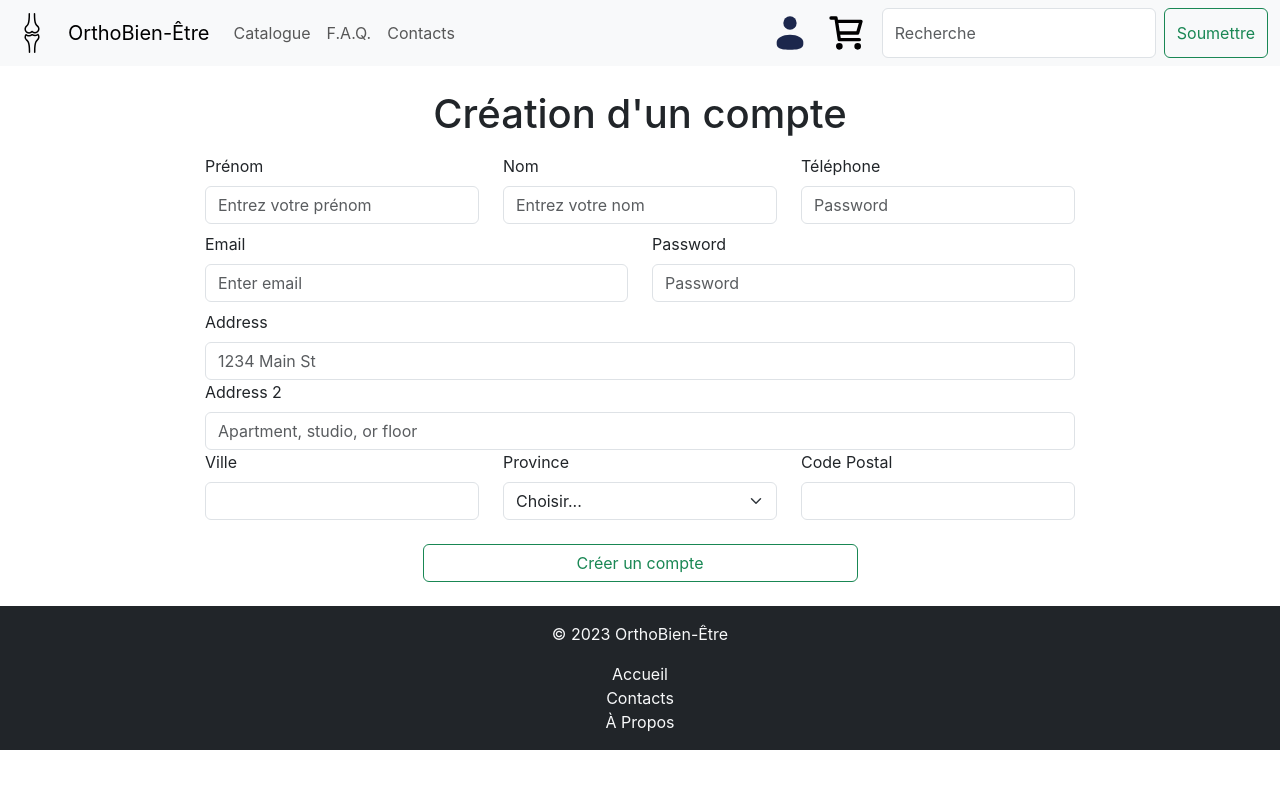
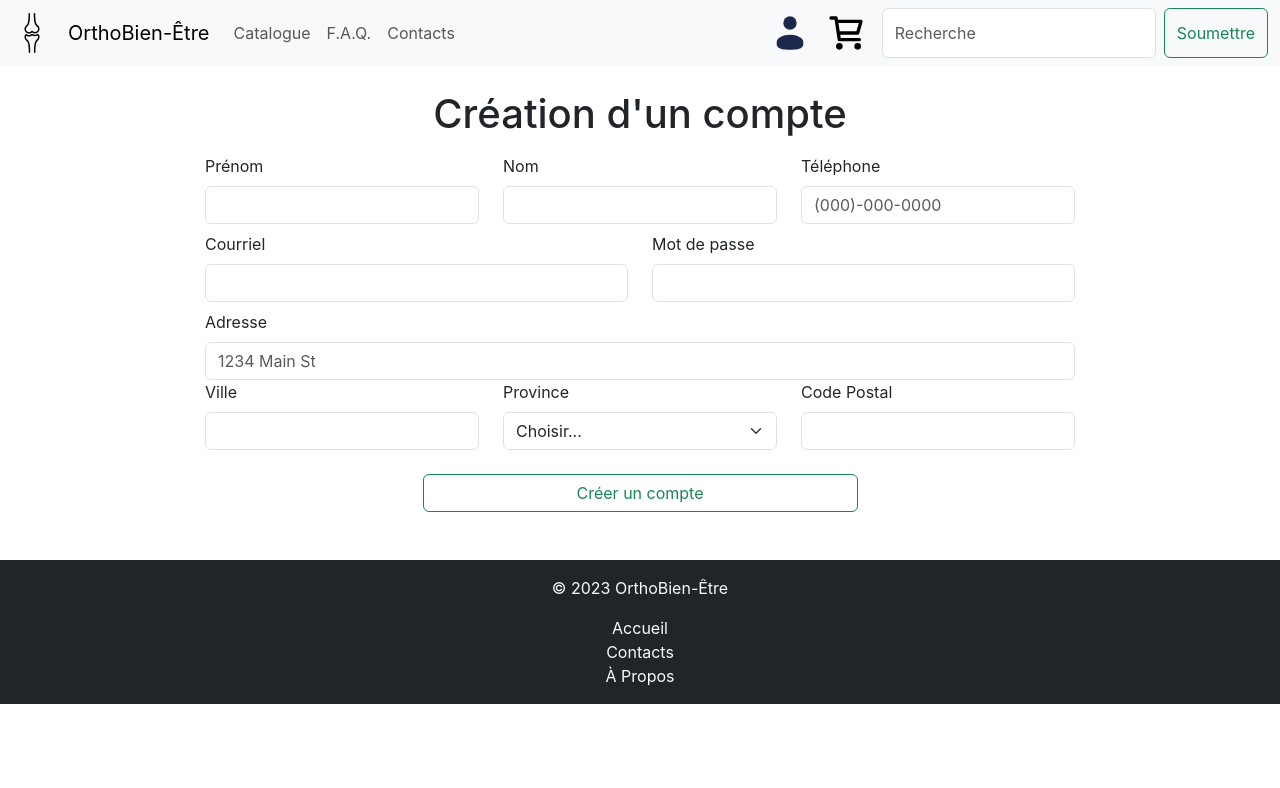
Before and after one commit to INM5001-A23/OrthoBien-Etre, a React (Create React App) app in the folder frontend/: page /inscription in a window 1280 px wide. Shown: the top 788 px of the page. Built offline with nearby package versions, Linux system fonts and the light colour scheme.

Commit message:
style catalogue

```diff
--- /dev/null
+++ b/frontend/src/components/Carte.module.css
@@ -0,0 +1,11 @@
+.header-img {
+  object-fit: cover;
+  width: 100%;
+  height: 250px;
+}
+
+.description-field {
+  white-space: nowrap;
+  overflow: hidden;
+  text-overflow: ellipsis;
+}
--- a/frontend/src/components/CarteCarree.js
+++ b/frontend/src/components/CarteCarree.js
@@ -1,5 +1,6 @@
 import ListGroup from "react-bootstrap/ListGroup";
 import Card from "react-bootstrap/Card";
+import styles from "./Carte.module.css";
 
 function CarteCarree({ img, nomProduit, categorie, description, prix }) {
   return (
@@ -9,10 +10,12 @@ function CarteCarree({ img, nomProduit, categorie, description, prix }) {
         textAlign: "center",
       }}
     >
-      <Card.Img variant="top" src={img} />
+      <Card.Img className={styles["header-img"]} variant="top" src={img} />
       <Card.Body>
         <Card.Title>{nomProduit}</Card.Title>
-        <Card.Text>{description}</Card.Text>
+        <Card.Text className={styles["description-field"]}>
+          {description}
+        </Card.Text>
       </Card.Body>
 
       <ListGroup className="list-group-flush">
--- a/frontend/src/components/CarteCercle.js
+++ b/frontend/src/components/CarteCercle.js
@@ -1,5 +1,5 @@
 import Card from "react-bootstrap/Card";
-import styles from "./CarteCercle.module.css";
+import styles from "./Carte.module.css";
 
 function CarteCercle({ img, nomProduit, path }) {
   return (
--- a/frontend/src/components/CarteCercle.module.css
+++ /dev/null
@@ -1,5 +0,0 @@
-.header-img {
-  object-fit: cover;
-  width: 100%;
-  height: 250px;
-}
--- a/frontend/src/pages/PageCatalogue.js
+++ b/frontend/src/pages/PageCatalogue.js
@@ -3,10 +3,34 @@ import CarteCarree from "../components/CarteCarree";
 import BoutonDeroulant from "../components/BoutonDeroulant";
 import Col from "react-bootstrap/Col";
 import Row from "react-bootstrap/Row";
+import { useContext, useEffect, useState } from "react";
+import { AxiosContext } from "..";
+import { Container } from "react-bootstrap";
 
 function PageCatalogue() {
+  const axios = useContext(AxiosContext);
+  const [items, setItems] = useState([]);
+
+  useEffect(() => {
+    axios
+      .get("/coffee/hot")
+      .then(function (response) {
+        // handle success
+        console.log(response);
+        setItems(response.data);
+      })
+      .catch(function (error) {
+        // handle error
+        console.log(error);
+      })
+      .finally(function () {
+        // always executed
+      });
+  }, []);
+
   return (
     <ModelePage>
+      <Container>
         <BoutonDeroulant
           titre="Trier par"
           option1="Prix[Bas-Élevé]"
@@ -14,19 +38,20 @@ function PageCatalogue() {
           option3="Meilleurs vendeurs"
           option4="En promotion"
         />
-      <Row xs={4} md={4} className="g-3">
-        {Array.from({ length: 4 }).map((_, idx) => (
-          <Col key={idx}>
+        <Row xs={1} md={4} className="g-3 justify-content-center">
+          {items.map((item) => (
+            <Col key={item.id}>
               <CarteCarree
-              img="/bones.svg"
-              nomProduit="Nom du produit"
-              categorie="Catégorie"
-              description="Description"
-              prix="Prix(0.00 $)"
+                img={item.image}
+                nomProduit={item.title}
+                // categorie="Catégorie"
+                description={item.description}
+                // prix="Prix(0.00 $)"
               />
             </Col>
           ))}
         </Row>
+      </Container>
     </ModelePage>
   );
 }
--- a/frontend/src/pages/PageConnexion.js
+++ b/frontend/src/pages/PageConnexion.js
@@ -10,16 +10,20 @@ function PageConnexion() {
   return (
     <ModelePage>
       <h1 className="d-flex justify-content-center mb-3">Connexion</h1>
+      <p className="d-flex justify-content-center mb-3">
+        Veuillez entrer vos information si vous êtes déjà enregistré. <br></br>
+        Sinon veuillez vous inscrire.
+      </p>
       <Container className="d-flex justify-content-center">
-        <Form className="w-25">
+        <Form className="w-25 mb-5">
           <Form.Group className="mb-3 mx-auto" controlId="formBasicEmail">
-            <Form.Label>Email address</Form.Label>
-            <Form.Control type="email" placeholder="Enter email" />
+            <Form.Label>Adresse courriel</Form.Label>
+            <Form.Control type="email" />
           </Form.Group>
 
           <Form.Group className="mb-3" controlId="formBasicPassword">
-            <Form.Label>Password</Form.Label>
-            <Form.Control type="password" placeholder="Password" />
+            <Form.Label>Mot de passe</Form.Label>
+            <Form.Control type="password" />
           </Form.Group>
 
           <Nav.Link
@@ -34,7 +38,7 @@ function PageConnexion() {
           </Nav.Link>
 
           <Nav.Link
-            className="d-grid col-6 mx-auto mt-3"
+            className="d-grid col-6 mx-auto mt-3 mb-5"
             onClick={() => navigate("/inscription")}
           >
             <Bouton variant="outline-success" nom="S'inscrire" />
--- a/frontend/src/pages/PageInscription.js
+++ b/frontend/src/pages/PageInscription.js
@@ -19,43 +19,35 @@ function PageInscription() {
           <Row className="mb-2">
             <Form.Group as={Col} controlId="formGridFirstName">
               <Form.Label>Prénom</Form.Label>
-              <Form.Control
-                type="firstName"
-                placeholder="Entrez votre prénom"
-              />
+              <Form.Control type="firstName" />
             </Form.Group>
 
             <Form.Group as={Col} controlId="formGridLastName">
               <Form.Label>Nom</Form.Label>
-              <Form.Control type="lastName" placeholder="Entrez votre nom" />
+              <Form.Control type="lastName" />
             </Form.Group>
 
-            <Form.Group as={Col} controlId="formGridPassword">
+            <Form.Group as={Col} controlId="formGridTelephone">
               <Form.Label>Téléphone</Form.Label>
-              <Form.Control type="password" placeholder="Password" />
+              <Form.Control type="tel" placeholder="(000)-000-0000" />
             </Form.Group>
           </Row>
 
           <Row className="mb-2">
             <Form.Group as={Col} controlId="formGridEmail">
-              <Form.Label>Email</Form.Label>
-              <Form.Control type="email" placeholder="Enter email" />
+              <Form.Label>Courriel</Form.Label>
+              <Form.Control type="email" />
             </Form.Group>
 
             <Form.Group as={Col} controlId="formGridPassword">
-              <Form.Label>Password</Form.Label>
-              <Form.Control type="password" placeholder="Password" />
+              <Form.Label>Mot de passe</Form.Label>
+              <Form.Control type="password" />
             </Form.Group>
           </Row>
 
           <Form.Group>
-            <Form.Label>Address</Form.Label>
+            <Form.Label>Adresse</Form.Label>
             <Form.Control placeholder="1234 Main St" />
-          </Form.Group>
-
-          <Form.Group>
-            <Form.Label>Address 2</Form.Label>
-            <Form.Control placeholder="Apartment, studio, or floor" />
           </Form.Group>
 
           <Row>
@@ -80,7 +72,7 @@ function PageInscription() {
           </Row>
 
           <Nav.Link
-            className="d-grid col-6 mx-auto mt-4"
+            className="d-grid col-6 mx-auto mt-4 mb-4"
             onClick={() => navigate("/")}
           >
             <Bouton variant="outline-success" nom="Créer un compte" />
```
Lines whose indentation alone changed are shown as unchanged.
